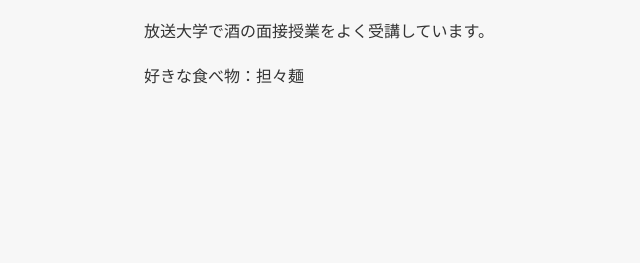
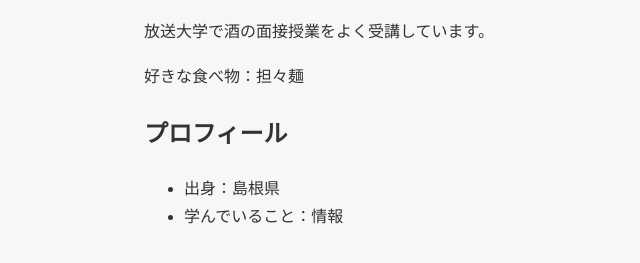
Before and after one commit to mizzimax/my-website, a plain HTML site: page index.html in a window 1280 px wide. Shown: the part 111-374 px from the top of the page, without its empty margins (146-786 px from the left). Drawn offline with Linux system fonts and the light colour scheme.

Commit message:
プロフィール欄を追加

```diff
--- a/index.html
+++ b/index.html
@@ -10,5 +10,10 @@
     <h1>三谷（仮名）の自己紹介</h1>
     <p>放送大学で酒の面接授業をよく受講しています。</p>
     <p>好きな食べ物：担々麺</p>
+    <h2>プロフィール</h2>
+    <ul>
+        <li>出身：島根県</li>
+        <li>学んでいること：情報</li>
+    </ul>
 </body>
 </html>
```
